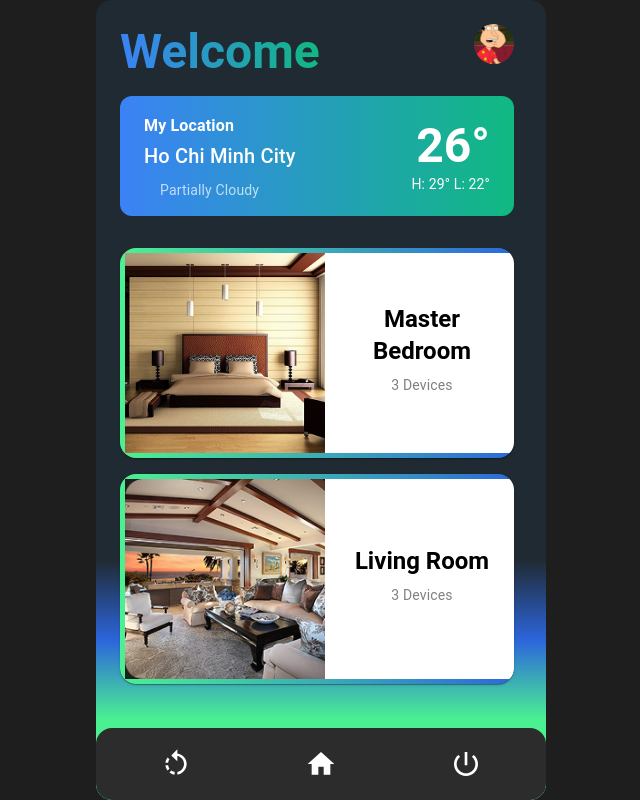
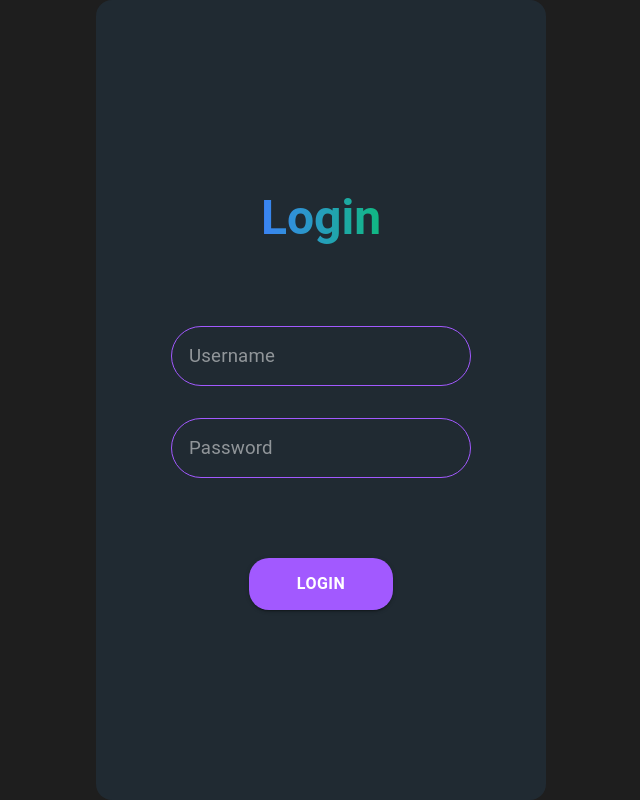
Before and after one commit to LangTuBun/Multidisciplinary-Project, a React (Vite) app: page / in a window 1280 px wide. Shown: the whole page, without its empty margins (319-959 px from the left). Built offline with nearby package versions, Linux system fonts and the light colour scheme; no server answers; some icons are missing.

Commit message:
feat: add login page

```diff
--- a/src/App.jsx
+++ b/src/App.jsx
@@ -8,6 +8,7 @@ import TemperaturePage from "./pages/TemperaturePage";
 import WarningPage from "./pages/WarningPage";
 import { useEffect } from "react";
 import socketInstance from "./socket";
+import LoginPage from "./pages/LoginPage";
 
 function App() {
   const navigate = useNavigate() ;
@@ -28,7 +29,7 @@ function App() {
 
   return (
     <Routes>
-      <Route path="*" element={<MainPage />} />
+      <Route path="/main" element={<MainPage />} />
       <Route path="/room/climate" element={<ClimatePage />} />
       <Route path="/room" element={<RoomPage />} />
       <Route path="/history" element={<HistoryPage />} />
@@ -36,6 +37,7 @@ function App() {
       <Route path="/humidity" element={<HumidityPage />} />
       <Route path="/temperature" element={<TemperaturePage />} />
       <Route path="/warning" element={<WarningPage />} />
+      <Route path="*" element={<LoginPage />} />
     </Routes>
   );
 }
--- a/src/components/BottomNavigation.jsx
+++ b/src/components/BottomNavigation.jsx
@@ -48,7 +48,7 @@ const BottomNavigation = () => {
         />
         <BottomNavigationAction
           icon={<Home sx={{ fontSize: 32, color: "#fff" }} />}
-          href='/'
+          href='/main'
           sx={{
             background: "transparent",
             borderRadius: "50px",
@@ -62,6 +62,7 @@ const BottomNavigation = () => {
         />
         <BottomNavigationAction
           icon={<PowerSettingsNew sx={{ fontSize: 32, color: "#fff" }} />}
+          href='/'
           sx={{
             background: "transparent",
             borderRadius: "50px",
--- /dev/null
+++ b/src/pages/LoginPage/index.jsx
@@ -0,0 +1,156 @@
+import React, { useState } from "react";
+import { Box, Container, Typography, TextField } from "@mui/material";
+import { useNavigate } from "react-router-dom";
+import Button from "@mui/material/Button";
+
+const LoginPage = () => {
+    const [username, setUsername] = useState("");
+    const [password, setPassword] = useState("");
+
+    const navigate = useNavigate();
+
+    const handleLoginClick = () =>
+        {
+            if (username == "name" && password == "password") {
+                navigate("/main");
+            } else {
+                console.log("Wrong username or password !")
+            }
+        };
+
+    return (
+        <Box
+            sx={{
+                height: "100vh",
+                display: "flex",
+                justifyContent: "center",
+                bgcolor: "#1E1E1E",
+                "&::-webkit-scrollbar": {
+                    display: "none",
+                },
+            }}
+        >
+            <Box
+                sx={{
+                    width: "calc(100vh * 9 / 16)",
+                    height: "100%",
+                    background: "#202A32",
+                    color: "white",
+                    position: "relative",
+                    borderRadius: 4,
+                    overflowY: "scroll",
+                    display: "flex",
+                    flexDirection: "column",
+                    justifyContent: "center",
+                    alignItems: "center",
+                }}
+            >
+                <Container
+                    maxWidth="sm"
+                    sx={{
+                        display: "flex",
+                        justifyContent: "center",
+                        alignItems: "center",
+                        flexDirection: "column",
+                        gap: 10,
+                    }}
+                >
+                    <Box sx={{ display: "flex", justifyContent: "center", width: "100%" }}>
+                        <Typography
+                            variant="h3"
+                            fontWeight="bold"
+                            sx={{
+                                background: "linear-gradient(to right, #3b82f6, #10b981)",
+                                WebkitBackgroundClip: "text",
+                                WebkitTextFillColor: "transparent",
+                                textAlign: "center"
+                            }}
+                        >
+                            Login
+                        </Typography>
+                    </Box>
+                    <Box sx={{display: 'flex', flexDirection: 'column', gap: 4}}>
+                        <TextField
+                            variant="outlined"
+                            placeholder="Username"
+                            onChange={(e) => setUsername(e.target.value)}
+                            InputProps={{
+                                style: {
+                                    borderRadius: '30px',
+                                    color: '#fff',
+                                    width: '300px',
+                                    fontSize: '14pt',
+                                    paddingLeft: '4px',
+                                    paddingRight: '4px',
+                                },
+                            }}
+                            sx={{
+                                '& .MuiOutlinedInput-root': {
+                                '& fieldset': {
+                                    borderColor: '#a259ff',
+                                },
+                                '&:hover fieldset': {
+                                    borderColor: '#c084fc',
+                                },
+                                '&.Mui-focused fieldset': {
+                                    borderColor: '#a259ff',
+                                },
+                                },
+                            }}
+                        />
+
+                        <TextField
+                            variant="outlined"
+                            type="password"
+                            placeholder="Password"
+                            onChange={(e) => setPassword(e.target.value)}
+                            InputProps={{
+                                style: {
+                                    borderRadius: '30px',
+                                    color: '#fff',
+                                    width: '300px',
+                                    fontSize: '14pt',
+                                    paddingLeft: '4px',
+                                    paddingRight: '4px',
+                                },
+                            }}
+                            sx={{
+                                '& .MuiOutlinedInput-root': {
+                                '& fieldset': {
+                                    borderColor: '#a259ff',
+                                },
+                                '&:hover fieldset': {
+                                    borderColor: '#c084fc',
+                                },
+                                '&.Mui-focused fieldset': {
+                                    borderColor: '#a259ff',
+                                },
+                                },
+                            }}
+                        />
+                    </Box>
+
+                    <Button
+                    variant="contained"
+                    onClick={handleLoginClick}
+                    sx={{
+                        backgroundColor: '#a259ff',
+                        color: '#fff',
+                        borderRadius: '20px',
+                        paddingY: 1.5,
+                        paddingX: 6,
+                        fontWeight: 'bold',
+                        fontSize: '12pt',
+                        '&:hover': {
+                            backgroundColor: '#c084fc',
+                        },
+                    }}>
+                        LOGIN
+                    </Button>
+                </Container>
+            </Box>
+        </Box>
+    )
+}
+
+export default LoginPage;
--- a/src/pages/RoomPage/index.jsx
+++ b/src/pages/RoomPage/index.jsx
@@ -63,7 +63,7 @@ const RoomPage = () => {
                     }}
                 />
                 <IconButton
-                    onClick={() => navigate('/')}
+                    onClick={() => navigate('/main')}
                     sx={{
                     position: "absolute",
                     top: 30,
```
